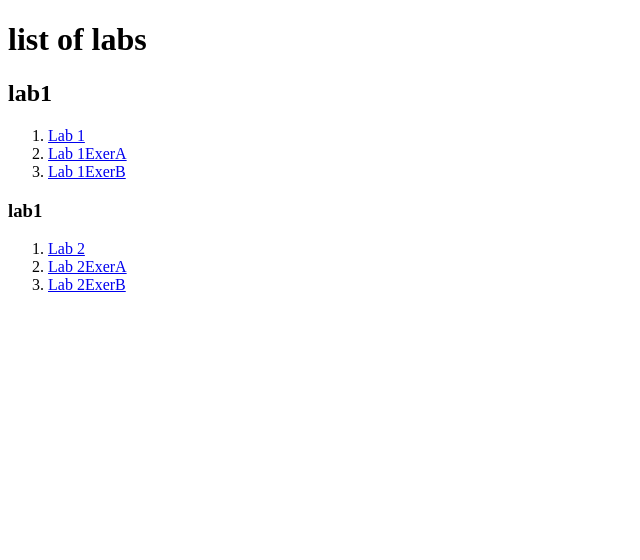
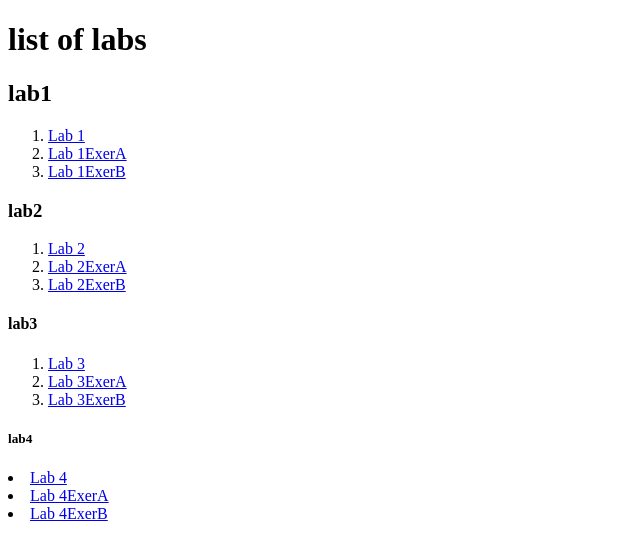
Before and after one commit to kokokokikiki321-pixel/s79016_CSF3133_K2, a plain HTML site: page index.html in a window 1280 px wide. Shown: the whole page, without its empty margins (0-640 px from the left). Drawn offline with Linux system fonts and the light colour scheme.

Commit message:
Update index.html

```diff
--- a/index.html
+++ b/index.html
@@ -13,11 +13,22 @@
        <li><a href="lab1_ExerB.html">Lab 1ExerB</a></li>
     </ol>
 
-    <h3>lab1</h3>
+    <h3>lab2</h3>
     <ol>
       <li><a href="lab2/LAB2.html">Lab 2</a></li>
        <li><a href="lab2/lab2.ExerA.html">Lab 2ExerA</a></li>
       <li><a href="lab2/lab2.ExerB.html">Lab 2ExerB</a></li>
     </ol>
+    <h4>lab3</h4>
+    <ol>
+      <li><a href="lab3/LAB3.html">Lab 3</a></li>
+       <li><a href="lab3/lab3.ExerA.html">Lab 3ExerA</a></li>
+      <li><a href="lab3/lab3.ExerB.html">Lab 3ExerB</a></li>
+    </ol>
+    <h5>lab4</h5>
+    <li><a href="lab4/LAB4.html">Lab 4</a></li>
+       <li><a href="lab4/lab4.ExerA.html">Lab 4ExerA</a></li>
+      <li><a href="lab4/lab4.ExerB.html">Lab 4ExerB</a></li>
+    </ol>
   </body>
 </html>
```
